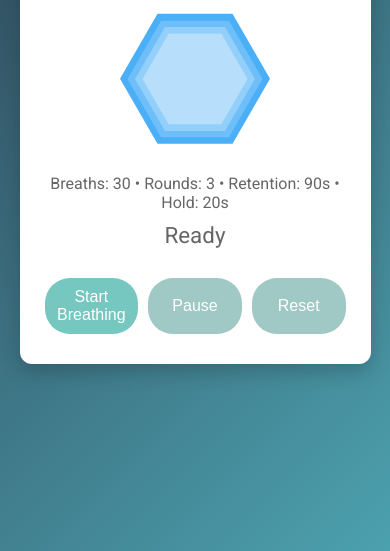
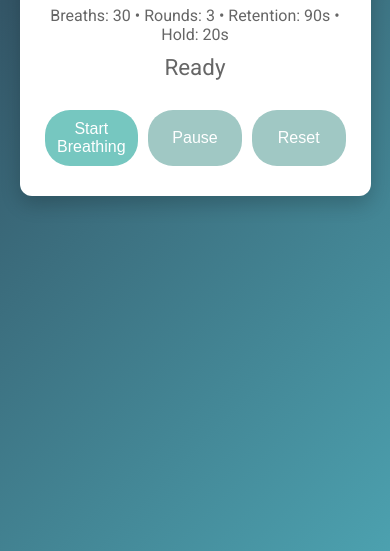
Before and after one commit to hujuDev/hujuBreathe, a plain HTML site: page index.html in a window 390 px wide. Shown: the part 293-844 px from the top of the page. Drawn offline with Linux system fonts and the light colour scheme.

Commit message:
fix mobile settings view being cut off

```diff
--- a/styles.css
+++ b/styles.css
@@ -6,7 +6,7 @@ html,
 body {
   margin: 0;
   padding: 0;
-  height: 100%;
+  /* Remove fixed height */
 }
 body {
   font-family: 'Roboto', sans-serif;
@@ -14,7 +14,12 @@ body {
   background: linear-gradient(135deg, #2c3e50, #4ca1af);
   display: flex;
   justify-content: center;
-  align-items: center;
+  /* Align container to the top */
+  align-items: flex-start;
+  /* Ensure body takes at least full viewport height but can grow */
+  min-height: 100vh;
+  /* Add padding for spacing */
+  padding: 20px 0;
   transition: background 0.5s ease;
 }
 
```
